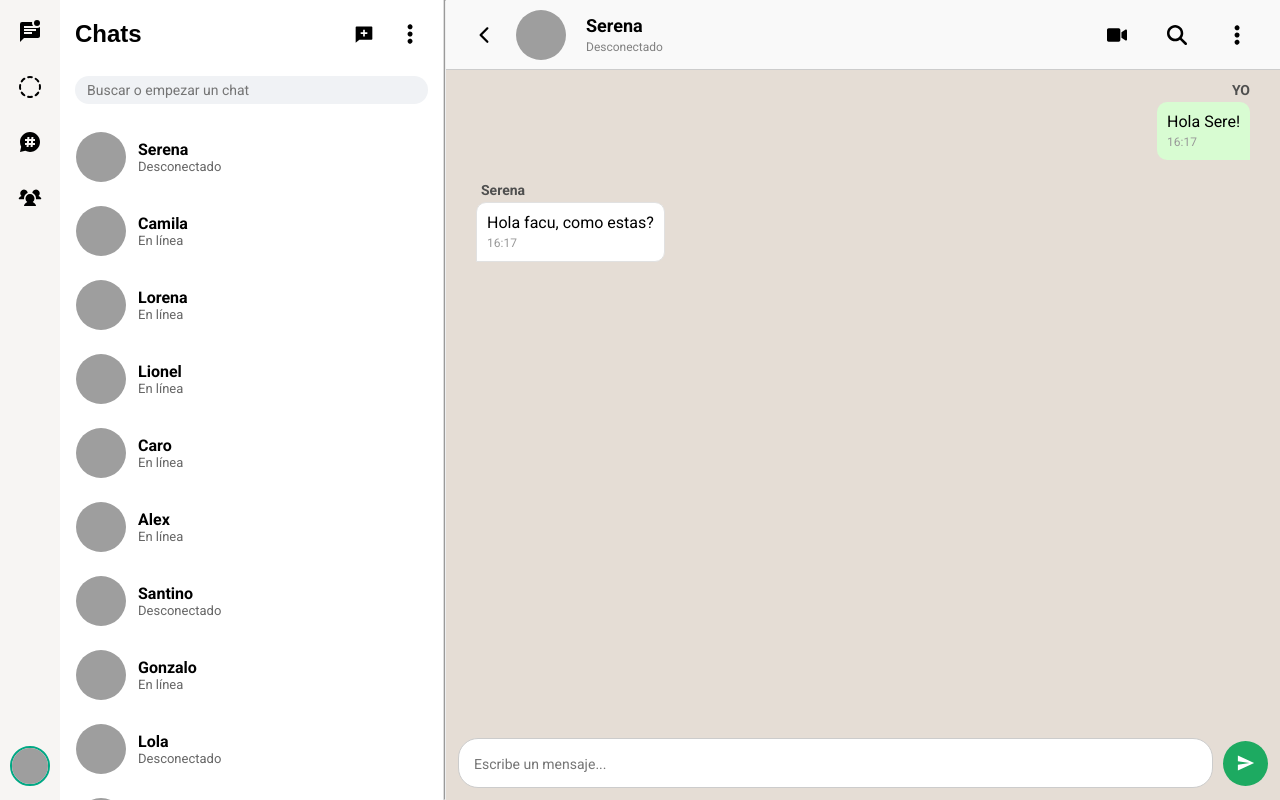
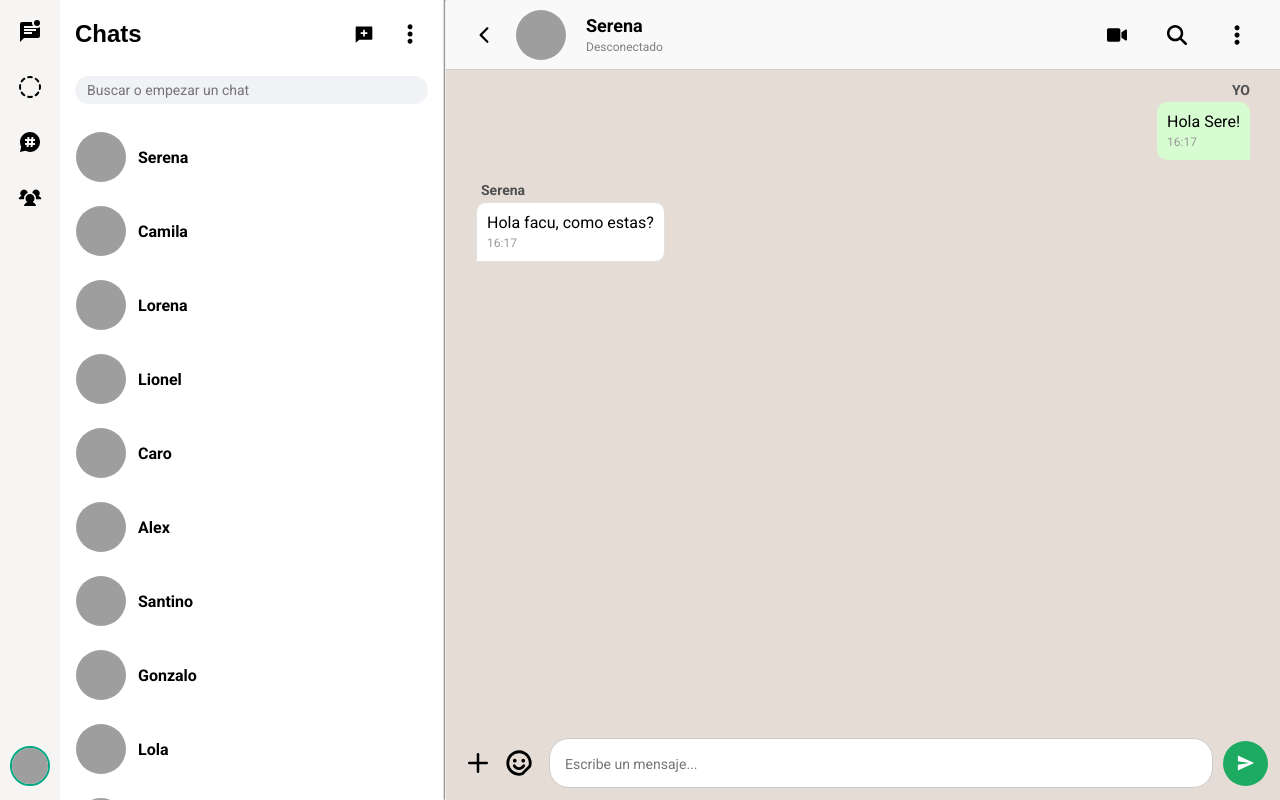
Before and after one commit to facuborgialli16/2025-UTN-Tp-Final-FrontEnd, a React (Vite) app: page /contacto/1 in a window 1280 px wide. Built offline with nearby package versions, Linux system fonts and the light colour scheme; grey boxes are pictures that could not be loaded.

Commit message:
first commit

```diff
--- a/src/Components/ContactList/ContactList.jsx
+++ b/src/Components/ContactList/ContactList.jsx
@@ -38,9 +38,6 @@ const ContactItem = ({ contact }) => {
             />
             <div className="contact-info">
                 <h2 className="contact-name">{contact.name}</h2>
-                <span className="contact-status">
-                    {contact.is_connected ? 'En línea' : 'Desconectado'}
-                </span>
             </div>
         </Link>
     )
--- a/src/Components/NewMessageForm/NewMessageForm.css
+++ b/src/Components/NewMessageForm/NewMessageForm.css
@@ -32,12 +32,46 @@
     outline: none;
     font-size: 14px;
     margin-right: 10px;
+    margin-left: 10px;
     height: 50px;
     line-height: 20px;
     overflow-y: hidden;
 
 }
 
+.emoji-button{
+    background-color: #e5ddd5;
+    color: black;
+    border: none;
+    border-radius: 50%;
+    width: 45px;
+    height: 45px;
+    cursor: pointer;
+    display: flex;
+    align-items: center;
+    justify-content: center;
+    font-weight: bold;
+    transition: background-color 0.2s;
+    font-size: 30px;
+    transition: box-shadow 0.3s ease;
+}
+
+.plus-button{
+    background-color: #e5ddd5;
+    color: black;
+    border: none;
+    border-radius: 50%;
+    width: 45px;
+    height: 45px;
+    cursor: pointer;
+    display: flex;
+    align-items: center;
+    justify-content: center;
+    font-weight: bold;
+    transition: background-color 0.2s;
+    font-size: 30px;
+    transition: box-shadow 0.3s ease;
+}
 
 .send-button {
     background-color: #1daa61;
@@ -52,9 +86,12 @@
     justify-content: center;
     font-weight: bold;
     transition: background-color 0.2s;
-    font-size: 20PX;
+    font-size: 20px;
+
 }
 
-.send-button:hover {
-    background-color: #43a047;
+.send-button:hover,
+.emoji-button:hover,
+.plus-button:hover{
+    box-shadow: 0 2px 6px rgba(0, 0, 0, 0.3);
 }
--- a/src/Components/NewMessageForm/NewMessageForm.jsx
+++ b/src/Components/NewMessageForm/NewMessageForm.jsx
@@ -16,6 +16,8 @@ const NewMessageForm = (props) => {
 
     return (
         <div className="new-message-form-container">
+            <button type="submit" className="plus-button"><ICONS.Plus/></button>
+        <button type="submit" className="emoji-button"><ICONS.Emojis/></button>
     <form className="new-message-form" onSubmit={handleSubmit}>
         <textarea
             className="message-input"
--- a/src/Constants/Icons.jsx
+++ b/src/Constants/Icons.jsx
@@ -9,6 +9,8 @@ import { LuCircleDashed } from "react-icons/lu";
 import { RiChatThreadFill } from "react-icons/ri";
 import { PiUsersThreeFill } from "react-icons/pi";
 import { IoIosArrowBack } from "react-icons/io";
+import { PiSmileyStickerBold } from "react-icons/pi";
+import { FiPlus } from "react-icons/fi";
 
 const ICONS ={
     Whatsapp : BsWhatsapp,
@@ -21,7 +23,9 @@ const ICONS ={
     States : LuCircleDashed,
     Channels : RiChatThreadFill,
     Users : PiUsersThreeFill,
-    Back : IoIosArrowBack
+    Back : IoIosArrowBack,
+    Emojis : PiSmileyStickerBold,
+    Plus : FiPlus
 }
 
 export default ICONS
--- a/src/Screens/HomeScreen/HomeScreen.css
+++ b/src/Screens/HomeScreen/HomeScreen.css
@@ -38,10 +38,19 @@
     background-color: #f7f5f3;
     color: black;
     padding: 20px;
+
 }
+
+.chat-placeholder__text,
+.chat-placeholder__text {
+    text-align: center;
+    max-width: 400px;
+}
+
 
 .chat-placeholder__title{
     font-size: 34px;
+    text-align: center;
 }
 
 .chat-placeholder__icon{
--- a/src/Screens/HomeScreen/HomeScreen.jsx
+++ b/src/Screens/HomeScreen/HomeScreen.jsx
@@ -20,8 +20,8 @@ const HomeScreen = () => {
             <div className="chat-placeholder">
                 <div className='chat-placeholder__icon'><ICONS.Whatsapp/></div>
                 <span className='chat-placeholder__title'>WhatsApp para Windows</span>
-                <span>Envía y recibe mensajes sin mantener tu teléfono conenctado</span>
-                <span>Usa WhatsApp en hasta 4 dispositivos vinculados y 1 teléfono a la vez </span>
+                <span className='chat-placeholder__text'>Envía y recibe mensajes sin mantener tu teléfono conenctado</span>
+                <span className='chat-placeholder__text'>Usa WhatsApp en hasta 4 dispositivos vinculados y 1 teléfono a la vez </span>
             </div>
         </div>
     )
```
